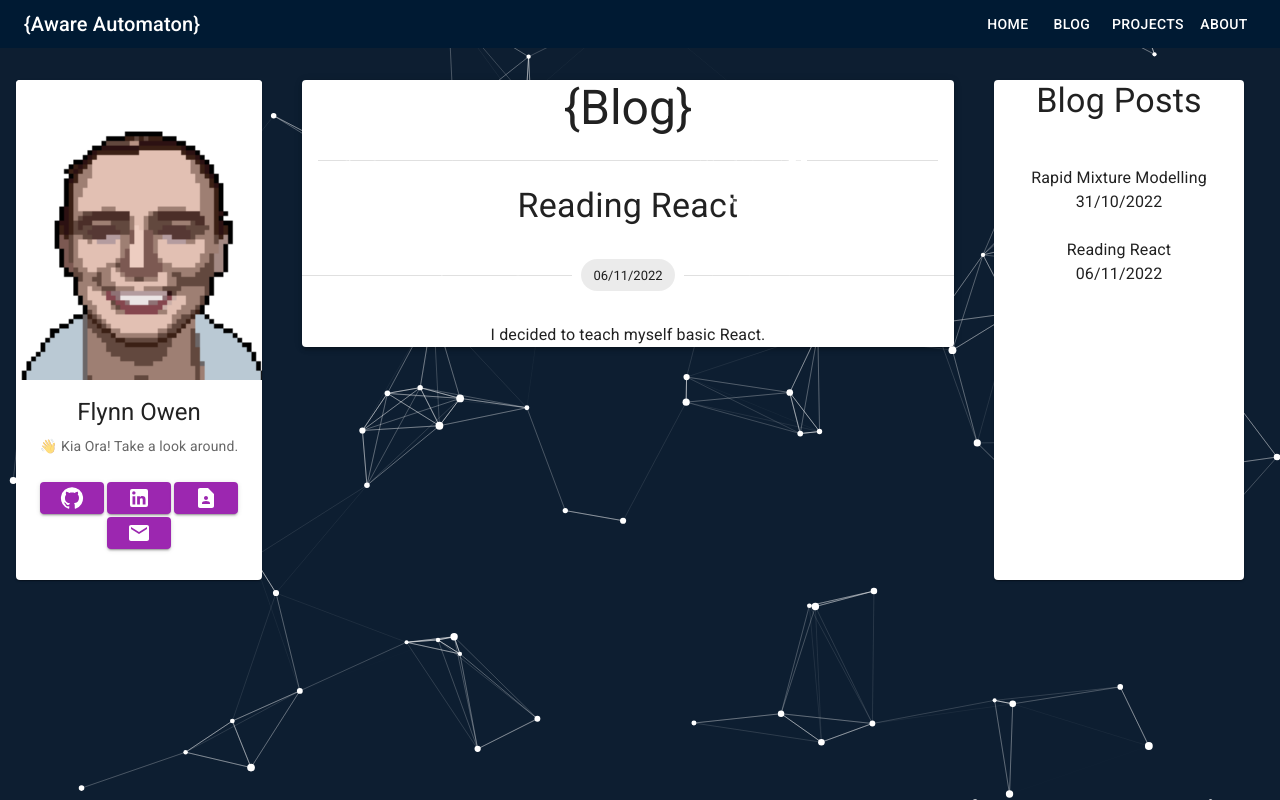
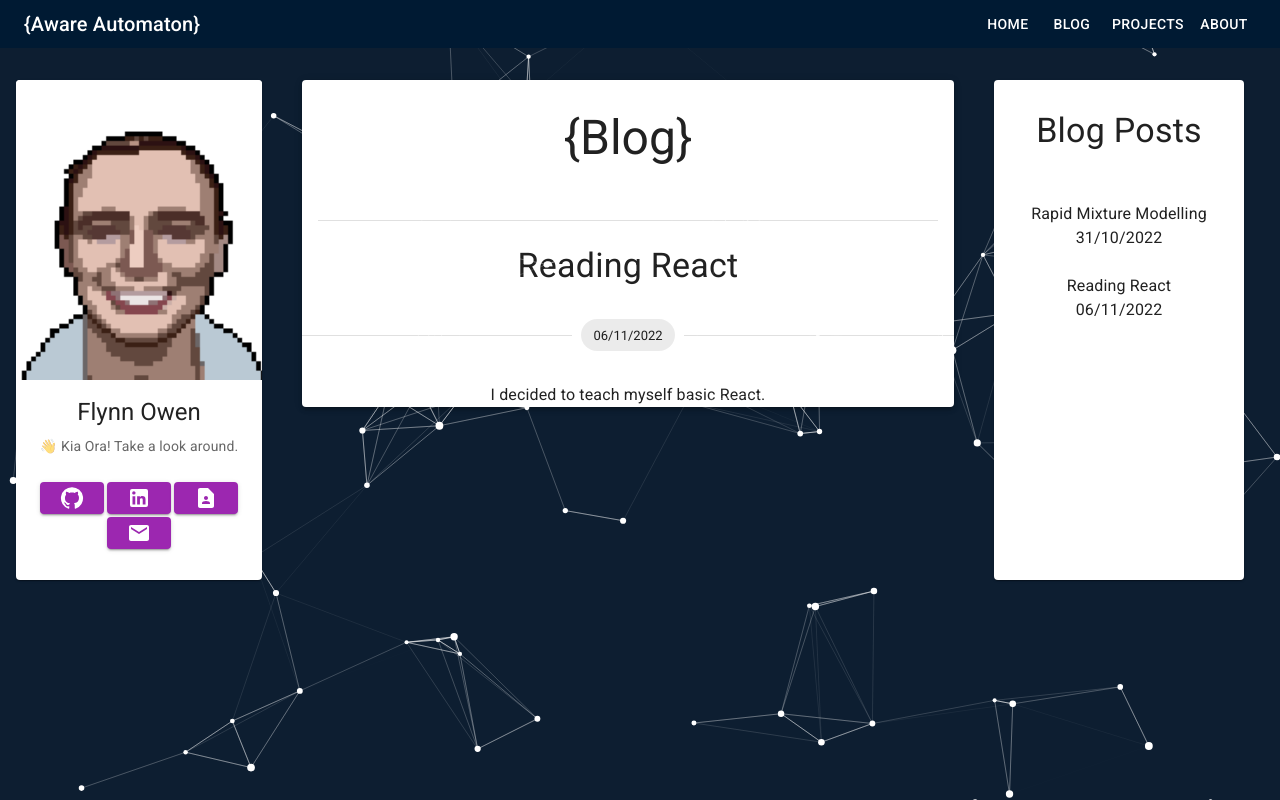
Before and after one commit to FlynnOwen/aware-automaton, a React (Create React App) app in the folder flynn-website/: page /blog/1 in a window 1280 px wide. Built offline with nearby package versions, Linux system fonts and the light colour scheme.

Commit message:
increase padding on pages

```diff
--- a/flynn-website/src/components/body/body.js
+++ b/flynn-website/src/components/body/body.js
@@ -8,7 +8,7 @@ function CustomBody() {
   return (
     <Fade in={true} timeout={{enter: 1000}}>
     <Paper elevation={3} sx={{ mt: 5, mb: 5, textAlign: "center"}}>
-        <Typography variant="h3" sx={{ mt:3 }}>&#123;About&#125;</Typography>
+        <Typography variant="h3" padding="30px">&#123;About&#125;</Typography>
         <Divider variant="middle" sx={{ mt: 3 }} />
         <Typography sx={{ mt:5, ml: 5, mr: 5 }}>
 
--- a/flynn-website/src/components/navbar/appbar.js
+++ b/flynn-website/src/components/navbar/appbar.js
@@ -48,7 +48,7 @@ function CustomAppBar(props) {
       </Typography>
       <Divider />
       <List>
-        {navItems.map(({item, url}) => (
+        {navItems.map(({item}) => (
           <ListItem key={item} disablePadding>
             <ListItemButton sx={{ textAlign: 'center' }}>
               <ListItemText primary={item} />
--- a/flynn-website/src/pages/blog/blognav.js
+++ b/flynn-website/src/pages/blog/blognav.js
@@ -17,7 +17,7 @@ function BlogNav(props) {
   return (
     <Fade in={true} timeout={{enter: 1000}}>
     <Paper sx={{m: 5, height:500, width: 250, textAlign:"center"}}>
-        <Typography variant="h4" sx={{ m:3 }}> Blog Posts </Typography>
+        <Typography variant="h4" padding="30px"> Blog Posts </Typography>
     <List sx={style} component="nav" aria-label="mailbox folders">
 
     {props.blogPosts.map((step, index) => (
--- a/flynn-website/src/pages/blog/body.js
+++ b/flynn-website/src/pages/blog/body.js
@@ -1,13 +1,13 @@
 import * as React from 'react';
-import { Divider, Fade, Paper, Typography } from '@mui/material';
+import { Box, Divider, Fade, Paper, Typography } from '@mui/material';
 import BlogPost from './blogpost';
 
-function CustomBlogBody(props) {
+function CustomBlogBody() {
 
   return (
     <Fade in={true} timeout={{ enter: 1000 }}>
       <Paper elevation={3} sx={{ mt: 5, mb: 5, textAlign: "center" }}>
-        <Typography variant="h3" sx={{ mt: 3 }}>&#123;Blog&#125;</Typography>
+        <Typography variant="h3" padding="30px">&#123;Blog&#125;</Typography>
         <Divider variant="middle" sx={{ mt: 3 }} />
         <BlogPost ></BlogPost>
       </Paper>
--- a/flynn-website/src/pages/projects/body.js
+++ b/flynn-website/src/pages/projects/body.js
@@ -7,7 +7,7 @@ function CustomProjectsBody() {
   return (
     <Fade in={true} timeout={{enter: 1000}}>
     <Paper elevation={3} sx={{ mt: 5, mb: 5, textAlign: "center"}}>
-        <Typography variant="h3" sx={{ mt: 3 }}>&#123;Projects&#125;</Typography>
+        <Typography variant="h3" padding="30px">&#123;Projects&#125;</Typography>
         <Divider variant="middle" sx={{ mt: 3 }} />
         <Grid
         container
```
